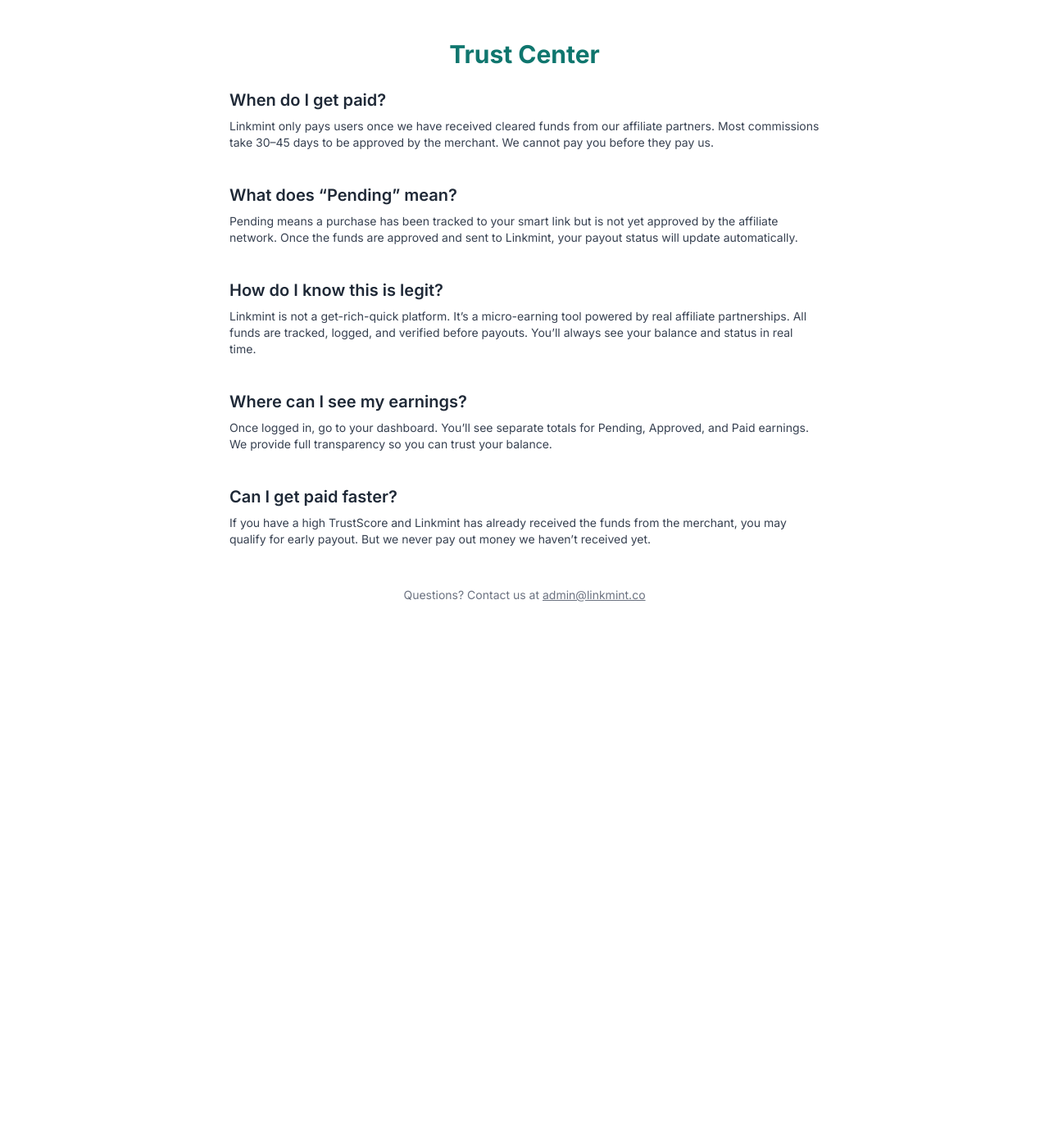
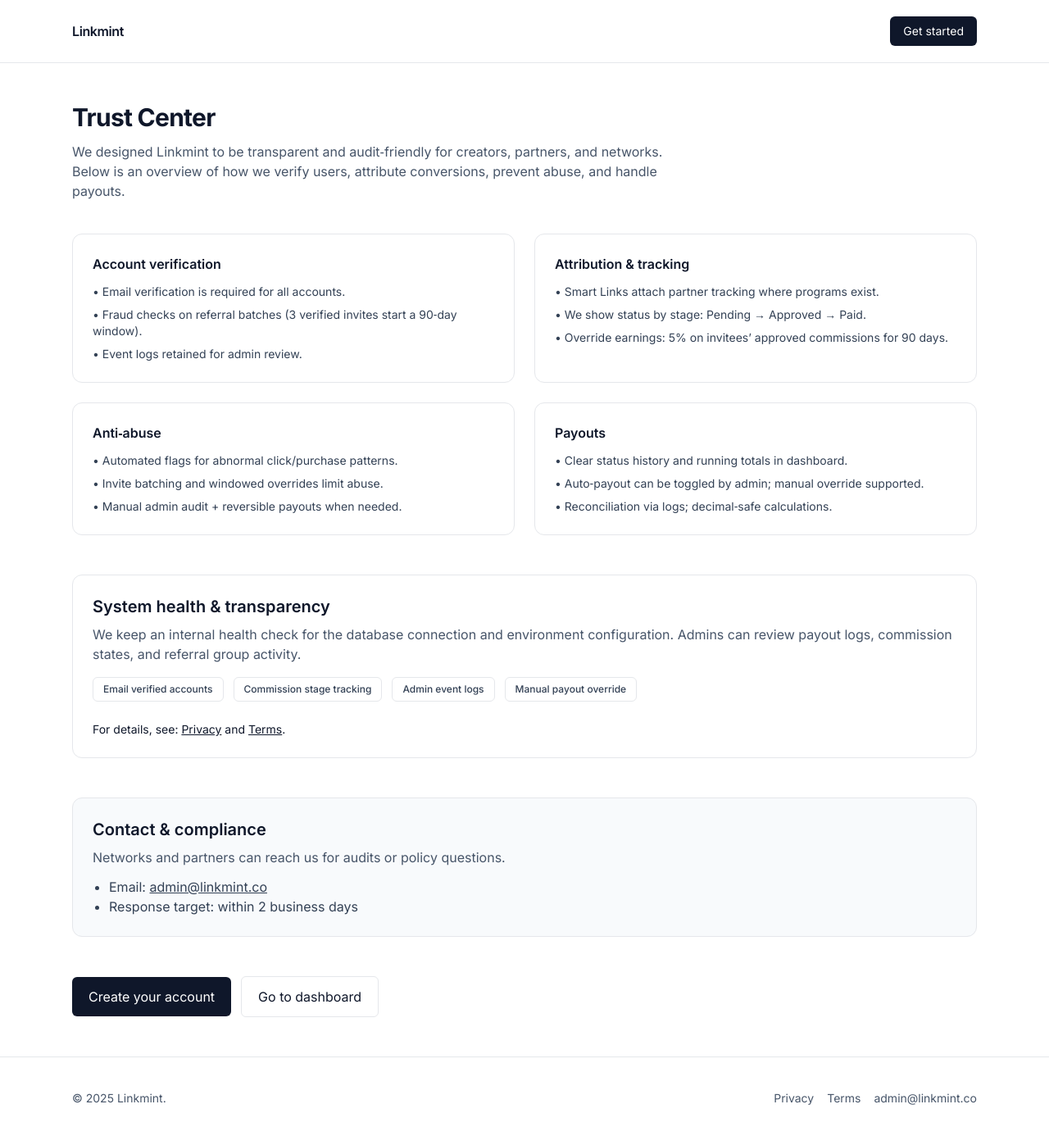
Before and after one commit to begintolern/Linkmint, a Next.js app: page /trust-center in a window 1280 px wide. Shown: the top 1386 px of the page at 82% size. Before the commit the page ends 800 px from the top, so only its background shows below. Built offline with nearby package versions, Linux system fonts and the light colour scheme.

Commit message:
feat(trust): add Trust Center page + lightweight Privacy and Terms

```diff
--- a/app/privacy/page.tsx
+++ b/app/privacy/page.tsx
@@ -1,16 +1,23 @@
 export default function PrivacyPage() {
   return (
-    <div className="p-8 max-w-3xl mx-auto">
-      <h1 className="text-2xl font-bold mb-4 text-teal-700">Privacy Policy</h1>
-      <p className="text-gray-700 mb-4">
-        Linkmint only collects the data necessary to run the platform — like your email, referral links, and earnings.
+    <main className="mx-auto max-w-3xl px-6 py-12">
+      <h1 className="text-3xl font-bold">Privacy Policy</h1>
+      <p className="mt-4 text-slate-700">
+        We collect basic account info (email, name) and usage data required to operate Linkmint.
+        We do not sell personal data. We use cookies to attribute clicks and purchases.
       </p>
-      <p className="text-gray-700 mb-4">
-        We do not sell your data. We do not share your personal information with anyone outside of essential payment or email systems.
-      </p>
-      <p className="text-gray-700">
-        You can contact us at <a href="mailto:admin@linkmint.co" className="underline">admin@linkmint.co</a> to request data removal at any time.
-      </p>
-    </div>
+      <h2 className="mt-8 text-xl font-semibold">Data we collect</h2>
+      <ul className="mt-2 list-disc pl-6 text-slate-700">
+        <li>Account: email, name</li>
+        <li>Usage: link clicks, conversion events, payout history</li>
+        <li>Logs: security and fraud checks</li>
+      </ul>
+      <h2 className="mt-8 text-xl font-semibold">Your controls</h2>
+      <ul className="mt-2 list-disc pl-6 text-slate-700">
+        <li>Email preferences and opt‑outs</li>
+        <li>Account deletion by request: <a className="underline" href="mailto:admin@linkmint.co">admin@linkmint.co</a></li>
+      </ul>
+      <p className="mt-8 text-sm text-slate-500">Last updated {new Date().toLocaleDateString()}.</p>
+    </main>
   );
 }
--- a/app/terms/page.tsx
+++ b/app/terms/page.tsx
@@ -1,16 +1,18 @@
 export default function TermsPage() {
   return (
-    <div className="p-8 max-w-3xl mx-auto">
-      <h1 className="text-2xl font-bold mb-4 text-teal-700">Terms of Service</h1>
-      <p className="text-gray-700 mb-4">
-        By using Linkmint, you agree to follow our rules. Don't abuse the system, spam links, or attempt fraud.
+    <main className="mx-auto max-w-3xl px-6 py-12">
+      <h1 className="text-3xl font-bold">Terms of Service</h1>
+      <p className="mt-4 text-slate-700">
+        By using Linkmint, you agree to comply with applicable laws and our policies against spam and fraud.
+        We may suspend accounts for abuse or policy violations.
       </p>
-      <p className="text-gray-700 mb-4">
-        Commissions are only paid once we’ve received cleared funds from the merchant. Early payouts are only available to trusted users.
-      </p>
-      <p className="text-gray-700">
-        We reserve the right to suspend accounts that violate these terms or attempt to exploit the platform.
-      </p>
-    </div>
+      <h2 className="mt-8 text-xl font-semibold">Key points</h2>
+      <ul className="mt-2 list-disc pl-6 text-slate-700">
+        <li>No spam, bot traffic, or misleading claims</li>
+        <li>Payment timelines may vary by partner approval</li>
+        <li>We may reverse payouts on confirmed fraud</li>
+      </ul>
+      <p className="mt-8 text-sm text-slate-500">Last updated {new Date().toLocaleDateString()}.</p>
+    </main>
   );
 }
--- a/app/trust-center/page.tsx
+++ b/app/trust-center/page.tsx
@@ -1,48 +1,147 @@
 // app/trust-center/page.tsx
+export const dynamic = "force-dynamic";
+export const fetchCache = "force-no-store";
+
+import Link from "next/link";
 
 export default function TrustCenterPage() {
   return (
-    <main className="min-h-screen px-6 py-12 bg-white text-gray-800 max-w-3xl mx-auto">
-      <h1 className="text-3xl font-bold text-center text-teal-700 mb-6">Trust Center</h1>
+    <main className="min-h-screen bg-white text-slate-900">
+      <header className="border-b">
+        <div className="mx-auto max-w-6xl px-6 py-5 flex items-center justify-between">
+          <Link href="/" className="font-semibold tracking-tight">Linkmint</Link>
+          <nav className="text-sm">
+            <Link href="/signup" className="inline-flex rounded-md bg-slate-900 px-4 py-2 text-white hover:bg-slate-800">
+              Get started
+            </Link>
+          </nav>
+        </div>
+      </header>
 
-      <section className="mb-10">
-        <h2 className="text-xl font-semibold mb-2">When do I get paid?</h2>
-        <p className="text-sm text-gray-700">
-          Linkmint only pays users once we have received cleared funds from our affiliate partners. Most commissions take 30–45 days to be approved by the merchant. We cannot pay you before they pay us.
+      <section className="mx-auto max-w-6xl px-6 py-12">
+        <h1 className="text-3xl font-bold tracking-tight">Trust Center</h1>
+        <p className="mt-3 max-w-3xl text-slate-600">
+          We designed Linkmint to be transparent and audit‑friendly for creators, partners, and networks.
+          Below is an overview of how we verify users, attribute conversions, prevent abuse, and handle payouts.
         </p>
+
+        {/* Verification */}
+        <div className="mt-10 grid gap-6 lg:grid-cols-2">
+          <Card
+            title="Account verification"
+            points={[
+              "Email verification is required for all accounts.",
+              "Fraud checks on referral batches (3 verified invites start a 90‑day window).",
+              "Event logs retained for admin review."
+            ]}
+          />
+          <Card
+            title="Attribution & tracking"
+            points={[
+              "Smart Links attach partner tracking where programs exist.",
+              "We show status by stage: Pending → Approved → Paid.",
+              "Override earnings: 5% on invitees’ approved commissions for 90 days."
+            ]}
+          />
+          <Card
+            title="Anti‑abuse"
+            points={[
+              "Automated flags for abnormal click/purchase patterns.",
+              "Invite batching and windowed overrides limit abuse.",
+              "Manual admin audit + reversible payouts when needed."
+            ]}
+          />
+          <Card
+            title="Payouts"
+            points={[
+              "Clear status history and running totals in dashboard.",
+              "Auto‑payout can be toggled by admin; manual override supported.",
+              "Reconciliation via logs; decimal‑safe calculations."
+            ]}
+          />
+        </div>
+
+        {/* System Health */}
+        <div className="mt-12 rounded-xl border p-6">
+          <h2 className="text-xl font-semibold">System health & transparency</h2>
+          <p className="mt-2 text-slate-600">
+            We keep an internal health check for the database connection and environment configuration.
+            Admins can review payout logs, commission states, and referral group activity.
+          </p>
+          <div className="mt-4 flex flex-wrap gap-3">
+            <Badge>Email verified accounts</Badge>
+            <Badge>Commission stage tracking</Badge>
+            <Badge>Admin event logs</Badge>
+            <Badge>Manual payout override</Badge>
+          </div>
+          <div className="mt-6 text-sm">
+            For details, see:{" "}
+            <Link href="/privacy" className="underline hover:text-slate-700">Privacy</Link>{" "}
+            and{" "}
+            <Link href="/terms" className="underline hover:text-slate-700">Terms</Link>.
+          </div>
+        </div>
+
+        {/* Contact */}
+        <div className="mt-12 rounded-xl border p-6 bg-slate-50">
+          <h2 className="text-xl font-semibold">Contact & compliance</h2>
+          <p className="mt-2 text-slate-600">
+            Networks and partners can reach us for audits or policy questions.
+          </p>
+          <ul className="mt-3 list-disc pl-5 text-slate-700">
+            <li>Email: <a className="underline" href="mailto:admin@linkmint.co">admin@linkmint.co</a></li>
+            <li>Response target: within 2 business days</li>
+          </ul>
+        </div>
+
+        {/* CTA */}
+        <div className="mt-12 flex flex-wrap items-center gap-3">
+          <Link
+            href="/signup"
+            className="inline-flex items-center rounded-md bg-slate-900 px-5 py-3 text-white hover:bg-slate-800"
+          >
+            Create your account
+          </Link>
+          <Link
+            href="/dashboard"
+            className="inline-flex items-center rounded-md border px-5 py-3 hover:bg-slate-50"
+          >
+            Go to dashboard
+          </Link>
+        </div>
       </section>
 
-      <section className="mb-10">
-        <h2 className="text-xl font-semibold mb-2">What does “Pending” mean?</h2>
-        <p className="text-sm text-gray-700">
-          Pending means a purchase has been tracked to your smart link but is not yet approved by the affiliate network. Once the funds are approved and sent to Linkmint, your payout status will update automatically.
-        </p>
-      </section>
-
-      <section className="mb-10">
-        <h2 className="text-xl font-semibold mb-2">How do I know this is legit?</h2>
-        <p className="text-sm text-gray-700">
-          Linkmint is not a get-rich-quick platform. It’s a micro-earning tool powered by real affiliate partnerships. All funds are tracked, logged, and verified before payouts. You’ll always see your balance and status in real time.
-        </p>
-      </section>
-
-      <section className="mb-10">
-        <h2 className="text-xl font-semibold mb-2">Where can I see my earnings?</h2>
-        <p className="text-sm text-gray-700">
-          Once logged in, go to your dashboard. You’ll see separate totals for Pending, Approved, and Paid earnings. We provide full transparency so you can trust your balance.
-        </p>
-      </section>
-
-      <section className="mb-10">
-        <h2 className="text-xl font-semibold mb-2">Can I get paid faster?</h2>
-        <p className="text-sm text-gray-700">
-          If you have a high TrustScore and Linkmint has already received the funds from the merchant, you may qualify for early payout. But we never pay out money we haven’t received yet.
-        </p>
-      </section>
-
-      <footer className="mt-12 text-center text-sm text-gray-500">
-        Questions? Contact us at <a href="mailto:admin@linkmint.co" className="underline">admin@linkmint.co</a>
+      <footer className="border-t">
+        <div className="mx-auto max-w-6xl px-6 py-10 text-sm text-slate-600 flex flex-col md:flex-row items-start md:items-center justify-between gap-4">
+          <div>© {new Date().getFullYear()} Linkmint.</div>
+          <div className="flex items-center gap-4">
+            <Link href="/privacy" className="hover:text-slate-800">Privacy</Link>
+            <Link href="/terms" className="hover:text-slate-800">Terms</Link>
+            <a href="mailto:admin@linkmint.co" className="hover:text-slate-800">admin@linkmint.co</a>
+          </div>
+        </div>
       </footer>
     </main>
   );
 }
+
+function Card({ title, points }: { title: string; points: string[] }) {
+  return (
+    <div className="rounded-xl border p-6">
+      <h3 className="font-semibold">{title}</h3>
+      <ul className="mt-3 space-y-2 text-sm text-slate-700">
+        {points.map((p, i) => (
+          <li key={i}>• {p}</li>
+        ))}
+      </ul>
+    </div>
+  );
+}
+
+function Badge({ children }: { children: React.ReactNode }) {
+  return (
+    <span className="inline-flex items-center rounded-md border px-3 py-1.5 text-xs font-medium text-slate-700">
+      {children}
+    </span>
+  );
+}
```
